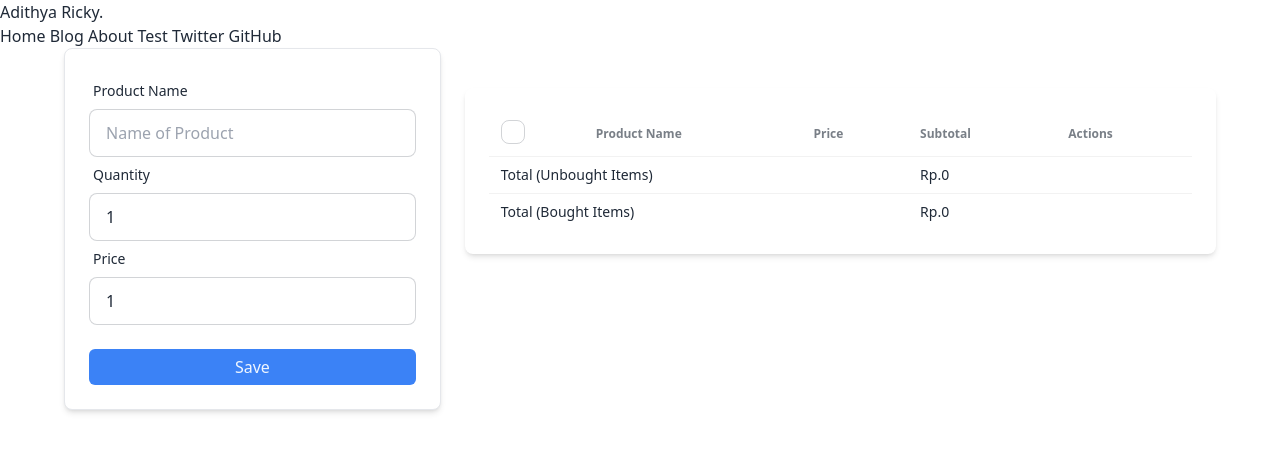
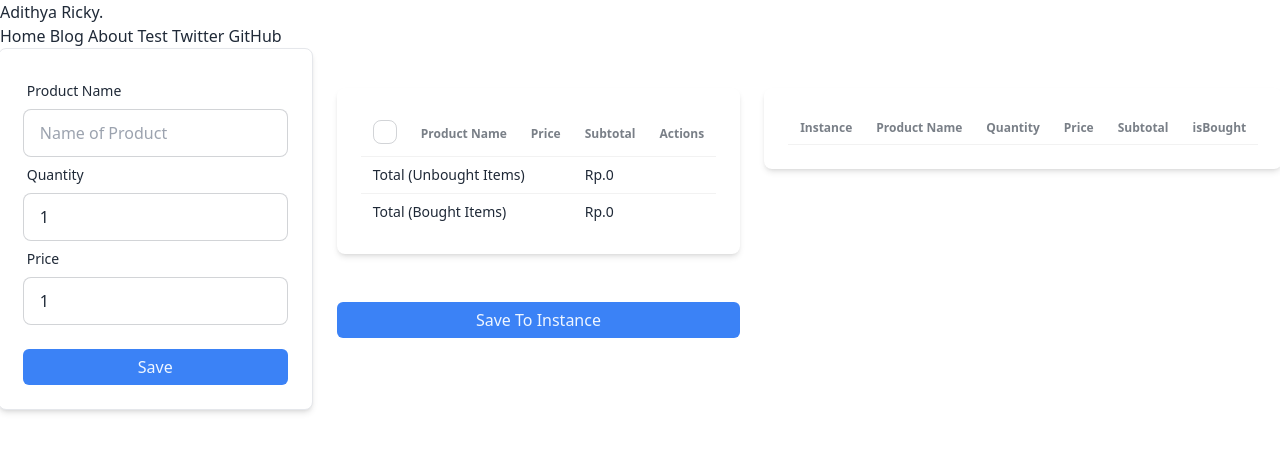
Before and after one commit to adithyaric/adithyaric.github.io, an Astro site: page /test in a window 1280 px wide. Built offline with nearby package versions, Linux system fonts and the light colour scheme; Astro itself is replaced by a stand-in of ours.

Commit message:
add savedToInstance

```diff
--- a/src/components/MyComponent.tsx
+++ b/src/components/MyComponent.tsx
@@ -15,6 +15,7 @@
 }
 
 function MyComponent() {
+  const [instance, setInstance] = useState<Note[][]>([]);
   const [notes, setNotes] = useState<Note[]>([]);
   const [productName, setProductName] = useState("");
   const [isBought, setIsBought] = useState(false);
@@ -23,6 +24,17 @@
   const [subtotal, setSubtotal] = useState(0);
   const [total, setTotal] = useState<number>(0);
   const [selected, setSelected] = useState<number[]>([]);
+
+  useEffect(() => {
+    const savedInstances = localStorage.getItem("instances");
+    if (savedInstances) {
+      setInstance(JSON.parse(savedInstances));
+    }
+  }, []);
+
+  useEffect(() => {
+    localStorage.setItem("instances", JSON.stringify(instance));
+  }, [instance]);
 
   useEffect(() => {
     const savedNotes = localStorage.getItem("notes");
@@ -43,6 +55,24 @@
   useEffect(() => {
     localStorage.setItem("total", total.toString());
   }, [total]);
+
+  const saveNotesToInstance = () => {
+    setInstance((prevInstance) => [...prevInstance, notes]);
+    setNotes([]); // Clear notes
+  };
+
+  // Move instance back to active notes
+  const moveInstanceToActiveNotes = (index: number) => {
+    const selectedInstance = instance[index];
+    setNotes((prevNotes) => [...prevNotes, ...selectedInstance]);
+
+    // Remove the instance from instances
+    setInstance((prevInstance) => {
+      const newInstances = [...prevInstance];
+      newInstances.splice(index, 1);
+      return newInstances;
+    });
+  };
 
   const handleAddNote = () => {
     if (!productName) {
@@ -315,6 +345,54 @@
               </tbody>
             </table>
           </div>
+          <button
+            className="mt-6 w-full rounded-md bg-blue-500 py-1.5 font-medium text-blue-50 hover:bg-blue-600"
+            onClick={saveNotesToInstance}
+          >
+            Save To Instance
+          </button>
+        </div>
+        <div className="pt-10 rounded-lg md:w-2/3">
+          <div className="overflow-x-auto justify-between mb-6 rounded-lg bg-white p-6 shadow-md sm:flex sm:justify-start">
+            <table className="table table-sm">
+              <thead>
+                <tr>
+                  <th>Instance</th>
+                  <th>Product Name</th>
+                  <th>Quantity</th>
+                  <th>Price</th>
+                  <th>Subtotal</th>
+                  <th>isBought</th>
+                </tr>
+              </thead>
+              <tbody>
+                {instance.map((inst, index) =>
+                  inst.map((item, noteIndex) => (
+                    <tr
+                      key={`${item.productName}-${noteIndex}`}
+                      className={item.isBought ? "text-gray-500" : ""}
+                    >
+                      {noteIndex === 0 && (
+                        <td rowSpan={inst.length}>
+                          Instance {index + 1}{" "}
+                          <button
+                            onClick={() => moveInstanceToActiveNotes(index)}
+                          >
+                            <PlusCircleIcon className="h-6 w-6 text-gray-400" />
+                          </button>
+                        </td>
+                      )}
+                      <td>{item.productName}</td>
+                      <td>{item.quantity}</td>
+                      <td>Rp.{item.price.toLocaleString()}</td>
+                      <td>Rp.{item.subtotal.toLocaleString()}</td>
+                      <td>{item.isBought ? "Yes" : "No"}</td>
+                    </tr>
+                  ))
+                )}
+              </tbody>
+            </table>
+          </div>
         </div>
       </div>
     </div>
```
